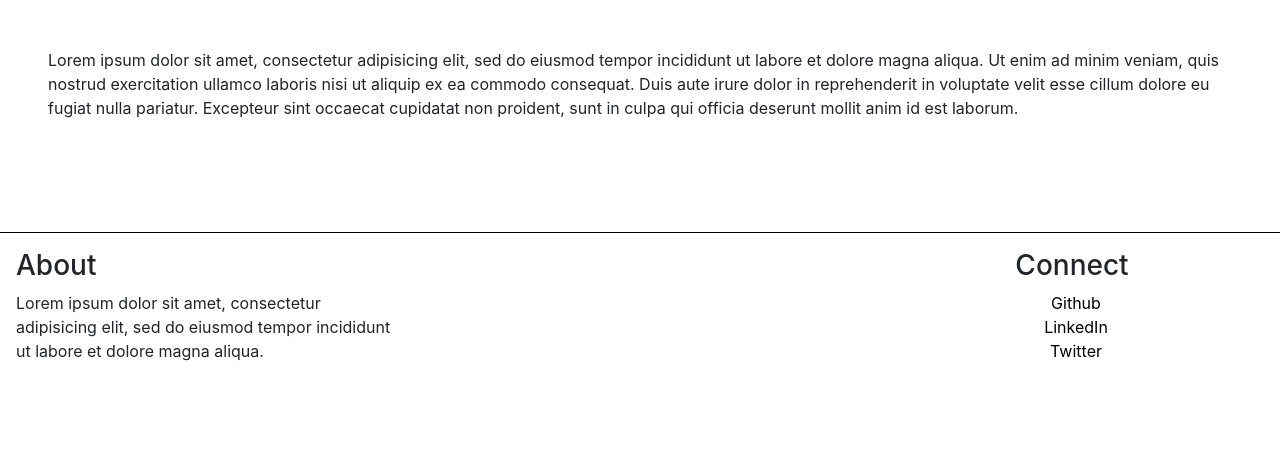
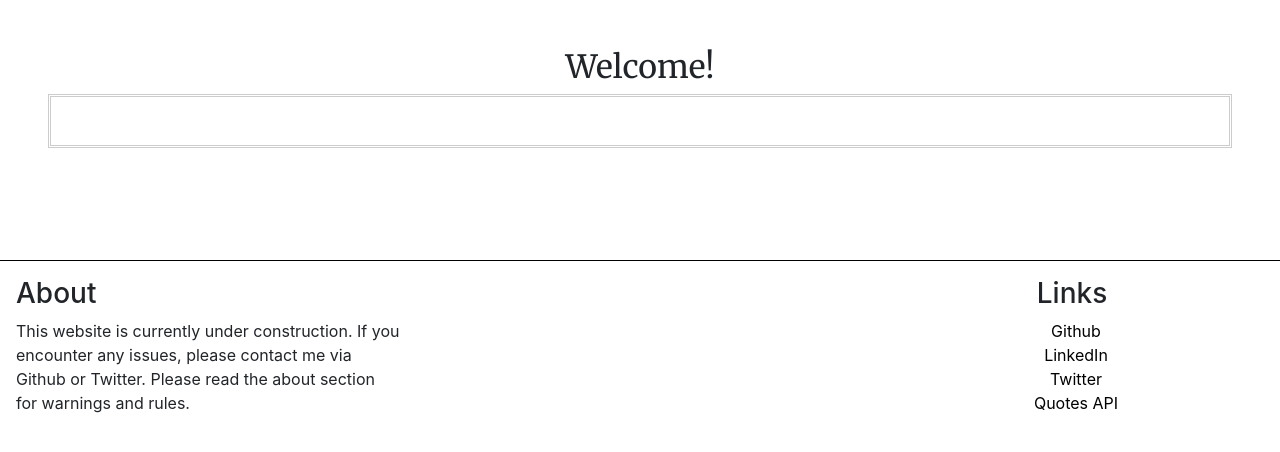
Before and after one commit to alyssamonera/project-2, a Node project: template views/index.ejs in a window 1280 px wide. Shown: the part 146-598 px from the top of the page. Run offline with Node 20 templates, Linux system fonts and the light colour scheme; the template is opened without the code that fills it, so the values that code supplies are empty; some libraries are stand-ins or nearby versions.

Commit message:
added a quotes API to the front page and re-styled some header fonts

```diff
--- a/public/css/master.css
+++ b/public/css/master.css
@@ -38,6 +38,19 @@ main{
   margin: 0 1em;
 }
 
+.home-page h2{
+  font-family: var(--Merri);
+}
+
+.quote-container{
+  padding: 1em;
+  border: 3px double #ccc;
+}
+
+#api-quote{
+  font-family: var(--Merri)
+}
+
 /* HOME PAGE */
 
 .home-page{
--- a/public/css/prompts.css
+++ b/public/css/prompts.css
@@ -7,6 +7,7 @@
 .mb-0{
   font-size: 1.5em;
   text-align: left;
+  font-family: var(--Merri);
 }
 
 .byline{
@@ -23,6 +24,10 @@
 
 .prompt-show{
   border-bottom: 0.1px solid #ccc;
+}
+
+.prompt-show h3{
+  font-family: var(--Merri);
 }
 
 .prompt-details{
--- /dev/null
+++ b/public/js/main.js
@@ -0,0 +1,5 @@
+$( () => {
+  $.getJSON("https://favqs.com/api/qotd", (data) => {
+    $("#api-quote").html(`"${data.quote.body}" -- ${data.quote.author}`)
+  })
+})
--- a/views/index.ejs
+++ b/views/index.ejs
@@ -2,6 +2,8 @@
 <html lang="en" dir="ltr">
   <head>
     <% include partials/head.ejs %>
+    <script src="https://code.jquery.com/jquery-3.4.1.min.js"></script>
+    <script src="/js/main.js"></script>
   </head>
   <body>
     <header>
@@ -9,14 +11,21 @@
     </header>
 
     <main class="home-page">
+      <h2>
       <% if (currentUser) { %>
-        <h2>Welcome, <%= currentUser.username %>!</h2>
+        Welcome, <%= currentUser.username %>!
+      <% } else {%>
+        Welcome!
       <% }%>
-      <p>Lorem ipsum dolor sit amet, consectetur adipisicing elit, sed do eiusmod tempor incididunt ut labore et dolore magna aliqua. Ut enim ad minim veniam, quis nostrud exercitation ullamco laboris nisi ut aliquip ex ea commodo consequat. Duis aute irure dolor in reprehenderit in voluptate velit esse cillum dolore eu fugiat nulla pariatur. Excepteur sint occaecat cupidatat non proident, sunt in culpa qui officia deserunt mollit anim id est laborum.</p>
+      </h2>
+      <div class="quote-container">
+        <p><span id="api-quote" class="text-muted"></span></p>
+      </div>
     </main>
 
     <footer>
       <% include partials/footer.ejs %>
     </footer>
+
   </body>
 </html>
--- a/views/partials/footer.ejs
+++ b/views/partials/footer.ejs
@@ -1,13 +1,14 @@
 <div class="footer-about">
   <h3>About</h3>
-  <p>Lorem ipsum dolor sit amet, consectetur adipisicing elit, sed do eiusmod tempor incididunt ut labore et dolore magna aliqua.</p>
+  <p>This website is currently under construction. If you encounter any issues, please contact me via Github or Twitter. Please read the about section for warnings and rules.</p>
 </div>
 
 <div class="footer-connect">
-  <h3>Connect</h3>
+  <h3>Links</h3>
   <ul>
     <li><a href="https://github.com/alyssamonera">Github</a></li>
     <li><a href="https://www.linkedin.com/in/alyssa-monera/">LinkedIn</a></li>
     <li><a href="https://twitter.com/alyssadmonera">Twitter</a></li>
+    <li><a href="https://favqs.com/api">Quotes API</a></li>
   </ul>
 </div>
```
